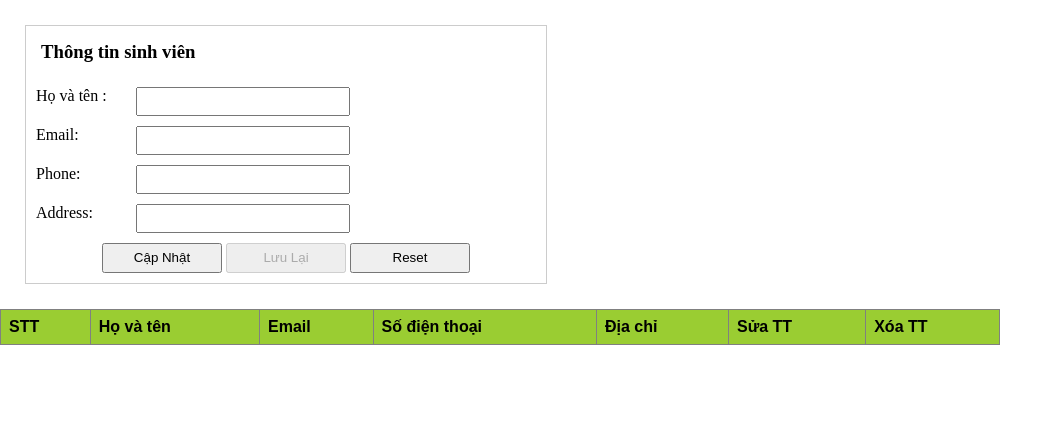
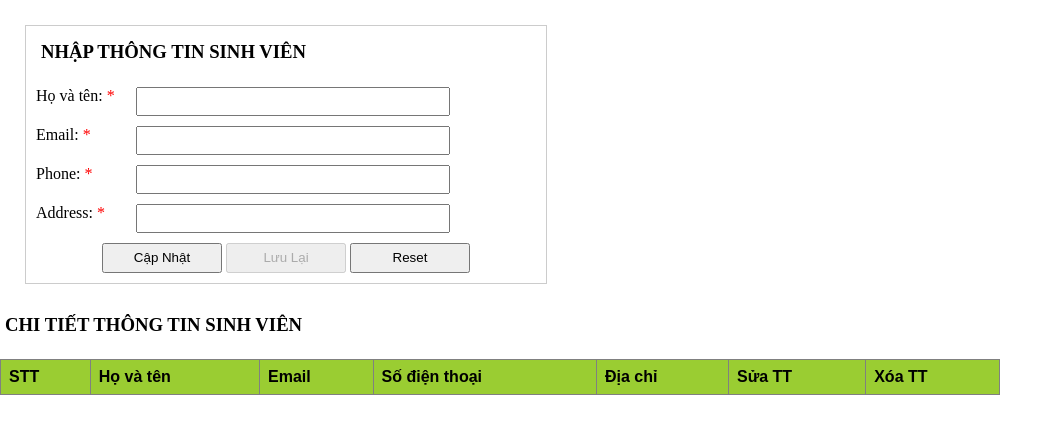
Before and after one commit to NguyenVanDat2010/BaiTapTH, a plain HTML site: page W5_DETAI/QLSV_Class/index.html in a window 1280 px wide. Shown: the whole page, without its empty margins (0-1063 px from the left). Drawn offline with Linux system fonts and the light colour scheme.

Commit message:
chinh sua form

```diff
--- a/W5_DETAI/QLSV_Class/index.html
+++ b/W5_DETAI/QLSV_Class/index.html
@@ -8,27 +8,26 @@
 </head>
 <body>
 <form name ="students"><div class="form-student">
-    <h3>Thông tin sinh viên</h3>
-    <label>Họ và tên :</label>
+    <h3>NHẬP THÔNG TIN SINH VIÊN</h3>
+    <label>Họ và tên:<span style="color: red"> *</span></label>
     <input type="text" id="studentName" name="name" />
     <br>
-    <label>Email:</label>
+    <label>Email:<span style="color: red"> *</span></label>
     <input type="text" id="studentEmail" name="email"/>
     <br>
-    <label>Phone:</label>
+    <label>Phone:<span style="color: red"> *</span></label>
     <input type="text" id="studentPhone" name="phone" />
     <br>
-    <label>Address:</label>
+    <label>Address:<span style="color: red"> *</span></label>
     <input type="text" id="studentAddress" name="address" />
     <br>
     <div style="width: 500px; text-align: center">
         <button style="width: 120px; height: 30px" id="btnAdd" type="button" value="Add" onclick="addStudent()">Cập Nhật</button>
         <button style="width: 120px; height: 30px" id="btnEdit" type="button" value="Save" onclick="saveStudent()" disabled>Lưu Lại</button>
         <button style="width: 120px; height: 30px" id="btnReset" type="button" value="Reset" onclick="resetStudent()">Reset</button>
-
     </div>
-
 </div>
+    <h3>CHI TIẾT THÔNG TIN SINH VIÊN</h3>
     <span id="main-body"></span>
 </form>
 </body>
--- a/W5_DETAI/QLSV_Class/qlsv.css
+++ b/W5_DETAI/QLSV_Class/qlsv.css
@@ -45,7 +45,7 @@ div.form-student label {
     float: left;
 } div.form-student input[type="text"] {
       margin-bottom: 10px;
-      width: 200px;
+      width: 300px;
       padding: 5px;
   }
 table.button[type="button"] {
```
